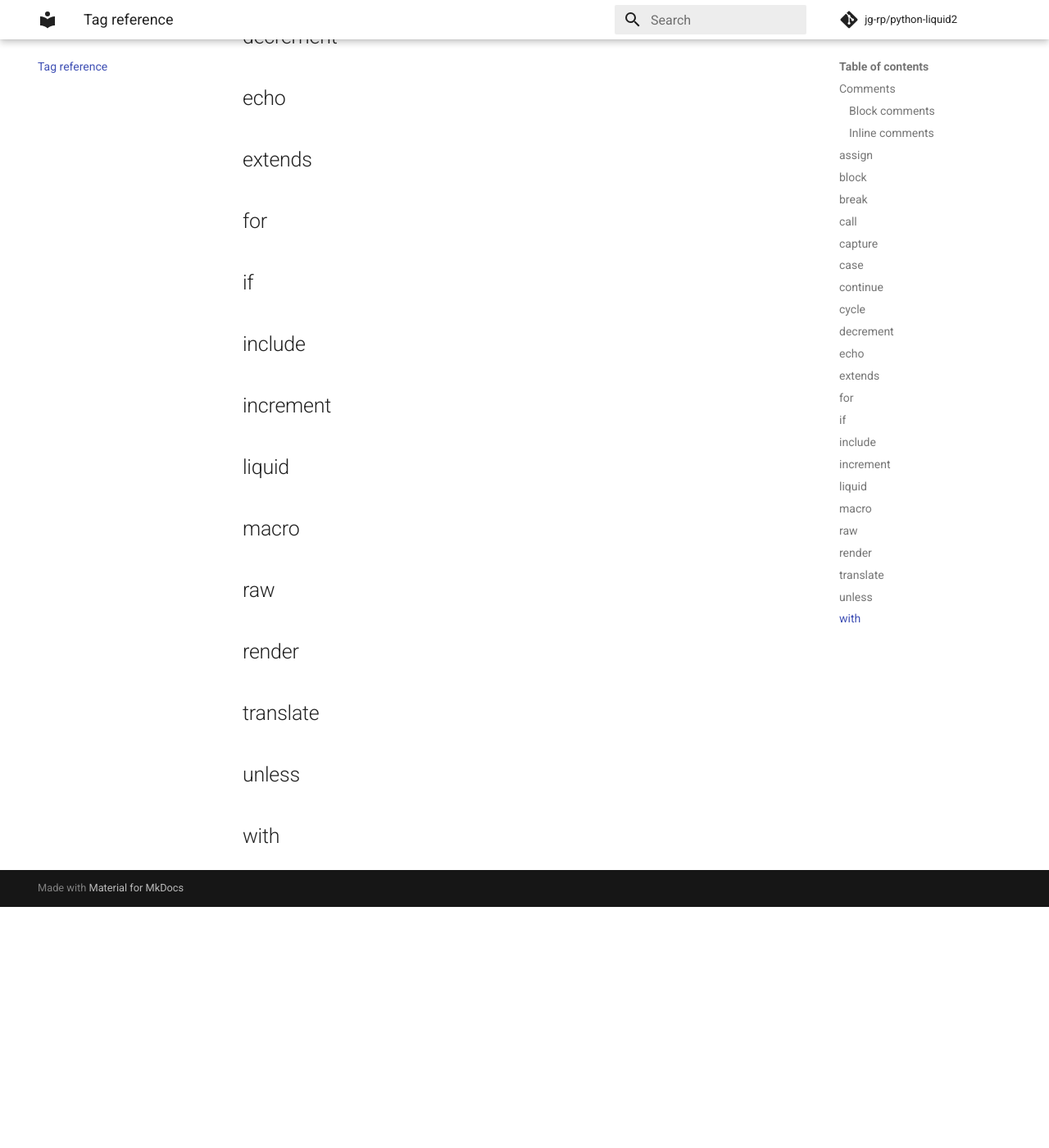
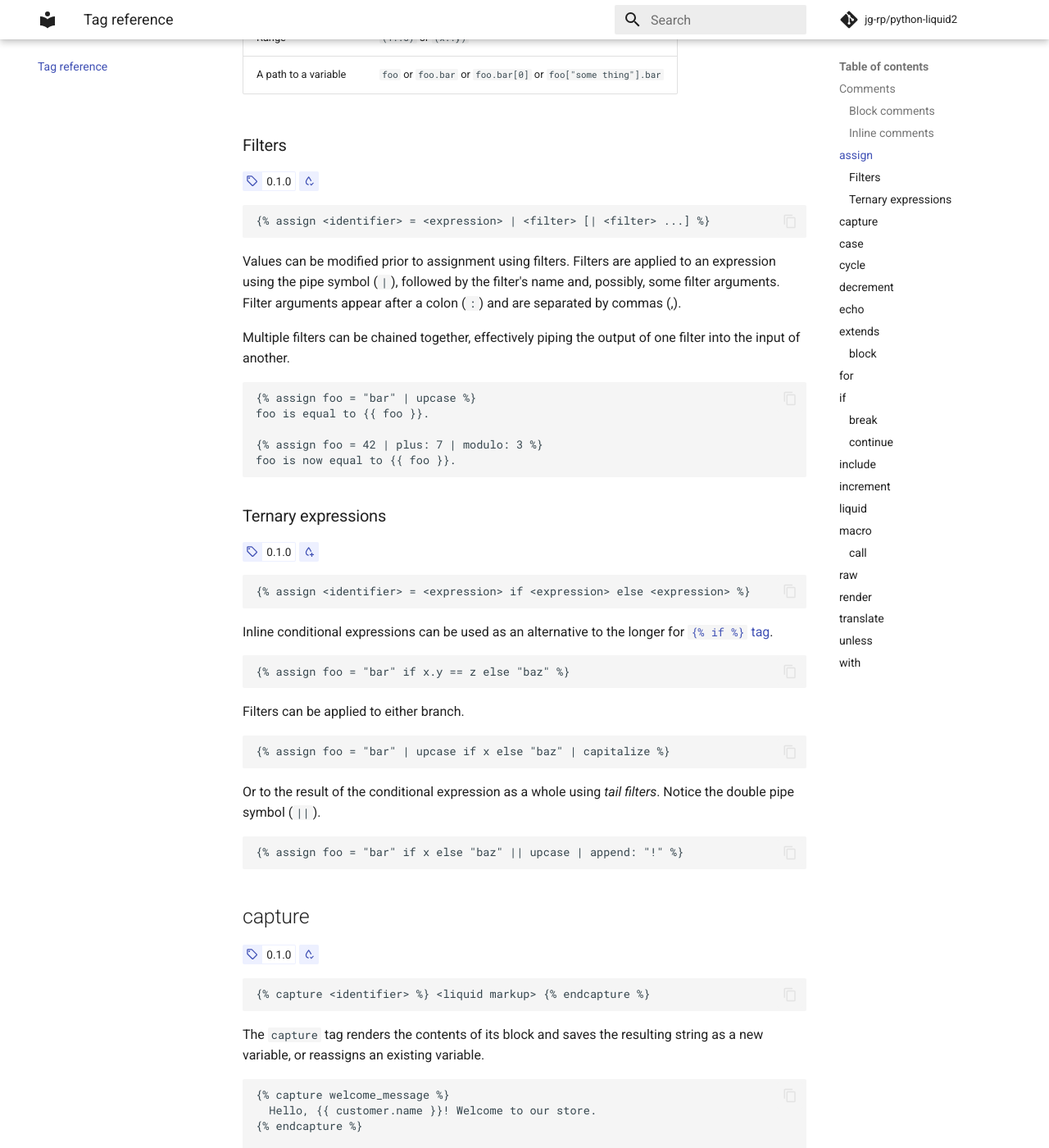
Before and after one commit to jg-rp/python-liquid2, an MkDocs documentation site: the page built from docs/tag_reference.md, in a window 1280 px wide and 1400 px high, scrolled down 2339 px. Shown: the whole window at 82% size. Built offline with MkDocs 1.6.1 and Material for MkDocs 9.7.7, drawn with Linux system fonts in a browser that asks for light colours; comment, search, counter and statistics services are not loaded; before the commit the page ends 3445 px from its top, so only the background shows below that; some of the changed text lies outside the part shown.

Commit message:
More docs [skip ci]

````diff
--- a/docs/tag_reference.md
+++ b/docs/tag_reference.md
@@ -3,9 +3,9 @@
 <!-- md:version 0.1.0 -->
 <!-- md:liquid2 -->
 
-Comments can be used to add documentation to your templates or "comment out" chunks of Liquid markup so that it wont be rendered. The recommended comment syntax is to surround comment text with `{#` and `#}`.
+Comments can be used to add documentation to your templates or "comment out" chunks of Liquid markup and text so that it wont be rendered. The recommended comment syntax is to surround comment text with `{#` and `#}`.
 
-```liquid
+```liquid2
 {# This is a comment #}
 {#
     Comments can
@@ -16,7 +16,7 @@
 
 We can safely comment-out Liquid markup, and add hashes so as not to conflict with existing comments.
 
-```liquid
+```liquid2
 {## comment this out for now
 {% for x in y %}
     {# x could be empty #}
@@ -27,7 +27,7 @@
 
 Inside [liquid tags](#liquid), any line starting with a hash will be considered a comment.
 
-```liquid
+```liquid2
 {% liquid
   # This is a comment
   echo "Hello"
@@ -45,7 +45,7 @@
 
 Block comments start with the `comment` tag and end with the `endcomment` tag. It is OK for comment text to contain matching `comment`/`endcomment` or `raw`/`endraw` pairs, but is a syntax error if `comment` or `raw` tags are unbalanced.
 
-```liquid
+```liquid2
 {% comment %}This is a comment{% endcomment %}
 {% comment %}
     Comments can
@@ -65,7 +65,7 @@
 
 An inline comment is a tag called `#`. Everything after the hash up to the end tag delimiter (`%}`) is comment text. Text can span multiple lines, but each line must start with a `#`.
 
-```liquid
+```liquid2
 {% # This is a comment %}
 {%-
   # Comments can span multiple lines,
@@ -78,19 +78,158 @@
 <!-- md:version 0.1.0 -->
 <!-- md:shopify -->
 
-## block
+```
+{% assign <identifier> = <expression> %}
+```
 
-## break
+The `assign` tag is used to define and initialize new variables or reassign existing variables.
 
-## call
+```liquid2
+{% assign foo = "bar" %}
+foo is equal to {{ foo }}.
+
+{% assign foo = 42 %}
+foo is now equal to {{ foo }}.
+```
+
+The _expression_ on the right-hand side of the assignment operator (`=`) can be any Liquid _primitive_.
+
+| Primitive expression | Examples                                                                                       |
+| -------------------- | ---------------------------------------------------------------------------------------------- |
+| Boolean literal      | `true` or `false`                                                                              |
+| Null literal         | `null` or `nil`                                                                                |
+| Integer literal      | `123` or `1e2` <!-- md:liquid2 -->                                                             |
+| Float literal        | `1.23` or `1.2e3` <!-- md:liquid2 -->                                                          |
+| String literal       | `"Hello"` or `'g\'day'` <!-- md:liquid2 --> or `#!liquid2 'Hello, ${you}'` <!-- md:liquid2 --> |
+| Range                | `(1..5)` or `(x..y)`                                                                           |
+| A path to a variable | `foo` or `foo.bar` or `foo.bar[0]` or `foo["some thing"].bar`                                  |
+
+### Filters
+
+<!-- md:version 0.1.0 -->
+<!-- md:shopify -->
+
+```
+{% assign <identifier> = <expression> | <filter> [| <filter> ...] %}
+```
+
+Values can be modified prior to assignment using filters. Filters are applied to an expression using the pipe symbol (`|`), followed by the filter's name and, possibly, some filter arguments. Filter arguments appear after a colon (`:`) and are separated by commas (,).
+
+Multiple filters can be chained together, effectively piping the output of one filter into the input of another.
+
+```liquid2
+{% assign foo = "bar" | upcase %}
+foo is equal to {{ foo }}.
+
+{% assign foo = 42 | plus: 7 | modulo: 3 %}
+foo is now equal to {{ foo }}.
+```
+
+### Ternary expressions
+
+<!-- md:version 0.1.0 -->
+<!-- md:liquid2 -->
+
+```
+{% assign <identifier> = <expression> if <expression> else <expression> %}
+```
+
+Inline conditional expressions can be used as an alternative to the longer for [`{% if %}` tag](#if).
+
+```liquid2
+{% assign foo = "bar" if x.y == z else "baz" %}
+```
+
+Filters can be applied to either branch.
+
+```liquid2
+{% assign foo = "bar" | upcase if x else "baz" | capitalize %}
+```
+
+Or to the result of the conditional expression as a whole using _tail filters_. Notice the double pipe symbol (`||`).
+
+```liquid2
+{% assign foo = "bar" if x else "baz" || upcase | append: "!" %}
+```
 
 ## capture
 
+<!-- md:version 0.1.0 -->
+<!-- md:shopify -->
+
+```
+{% capture <identifier> %} <liquid markup> {% endcapture %}
+```
+
+The `capture` tag renders the contents of its block and saves the resulting string as a new variable, or reassigns an existing variable.
+
+```liquid2
+{% capture welcome_message %}
+  Hello, {{ customer.name }}! Welcome to our store.
+{% endcapture %}
+
+{{ welcome_message }}
+```
+
+In some cases, it can be easier to use a template string <!-- md:liquid2 -->.
+
+```liquid2
+{% assign welcome_message = "Hello, ${ customer.name }! Welcome to our store." %}
+```
+
 ## case
 
-## continue
+<!-- md:version 0.1.0 -->
+<!-- md:shopify -->
+
+```
+{% case <expression> %}
+  [ {% when <expression> %} <liquid markup> ] ...
+  [ {% else %} <liquid markup> ]
+{% endcase %}
+```
+
+The `case` tag evaluates an expression, matching the result against one or move `when` clauses. In the event of a match, the `when` block is rendered. The `else` clause is rendered if no `when` clauses match the `case` expression.
+
+```liquid2
+{% assign day = "Monday" %}
+
+{% case day %}
+  {% when "Monday" %}
+    Start of the work week!
+  {% when "Friday" %}
+    It's almost the weekend!
+  {% when "Saturday" or "Sunday" %}
+    Enjoy your weekend!
+  {% else %}
+    Just another weekday.
+{% endcase %}
+```
 
 ## cycle
+
+<!-- md:version 0.1.0 -->
+<!-- md:shopify -->
+
+```
+{% cycle [ <string or identifier>: ] <expression> [, <expression> ... ] %}
+```
+
+Render the next item in an iterator, initializing the and rendering the first value if it does not yet exist. When the items are exhausted, the iterator starts again from the beginning.
+
+```liquid2
+{% cycle 'odd', 'even' %}
+{% cycle 'odd', 'even' %}
+{% cycle 'odd', 'even' %}
+```
+
+You can give `cycle` a name to further distinguish multiple iterators with the same items.
+
+```liquid2
+{% cycle 'odd', 'even' %}
+{% cycle 'odd', 'even' %}
+{% cycle inner: 'odd', 'even' %}
+```
 
 ## decrement
 
@@ -98,9 +237,15 @@
 
 ## extends
 
+### block
+
 ## for
 
 ## if
+
+### break
+
+### continue
 
 ## include
 
--- a/mkdocs.yml
+++ b/mkdocs.yml
@@ -84,6 +84,7 @@
   - pymdownx.emoji:
       emoji_index: !!python/name:material.extensions.emoji.twemoji
       emoji_generator: !!python/name:material.extensions.emoji.to_svg
+  - tables
 
 watch:
   - liquid2
--- a/pyproject.toml
+++ b/pyproject.toml
@@ -63,6 +63,7 @@
   "types-pytz",
   "types-babel",
   "types-python-dateutil",
+  "pygments-liquid2",
 ]
 python = "3.12"
 
````
Also changed, not shown: other parts of docs/tag_reference.md (+2 -0 lines), 1 other file.
